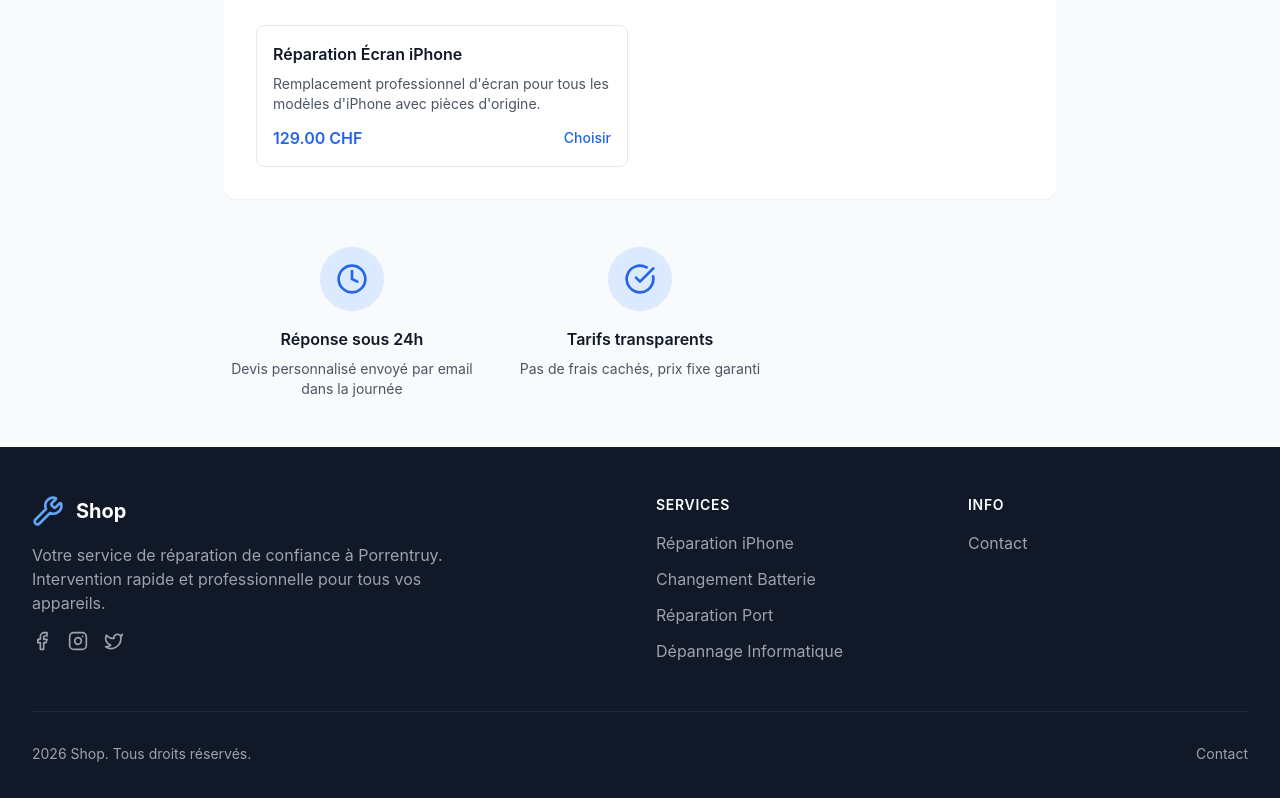
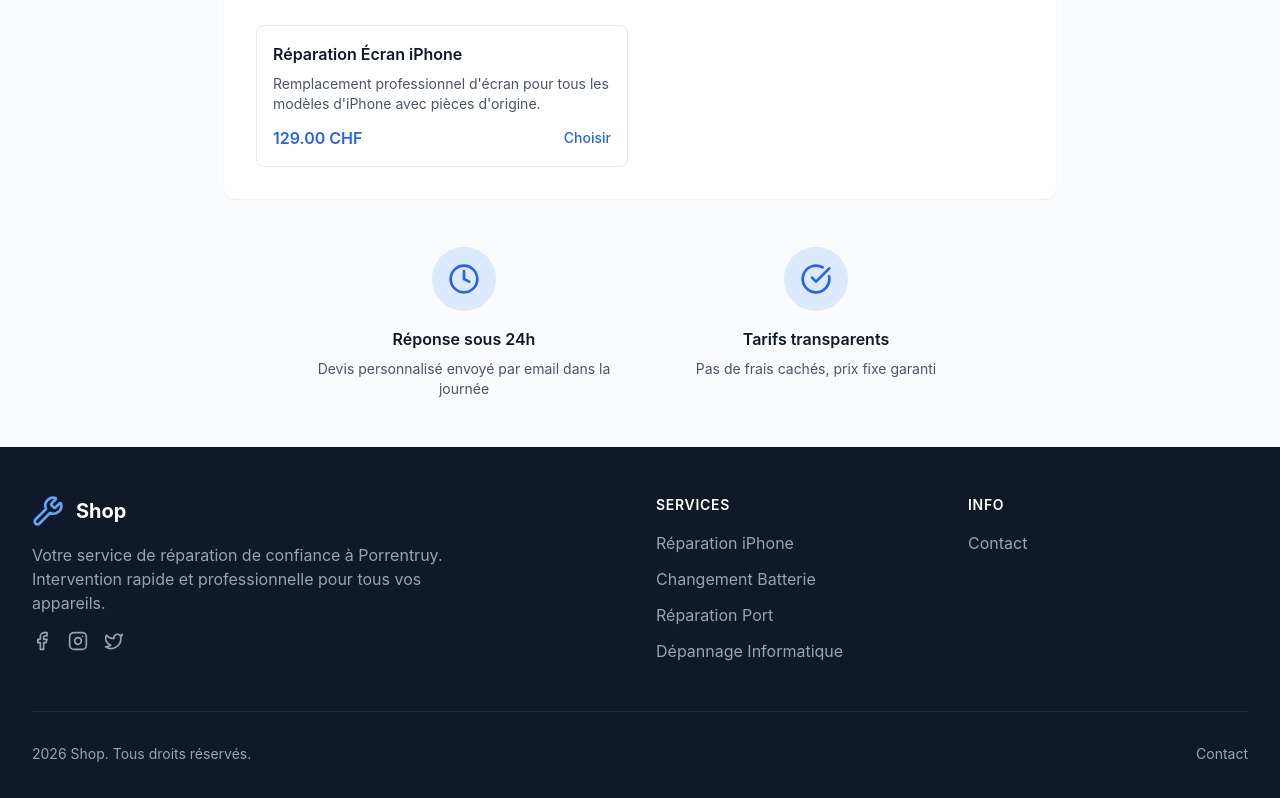
Before and after one commit to Iniddeee/site_vitrine_shop, a Vue app: page /shop in a window 1280 px wide. Shown: the part 979-1777 px from the top of the page. Built offline with nearby package versions, Linux system fonts and the light colour scheme.

Commit message:
Center Why Choose Us section and fix map location to Porrentruy

```diff
--- a/src/pages/Contact.vue
+++ b/src/pages/Contact.vue
@@ -297,7 +297,7 @@ const contactInfo = {
         </h2>
         <div class="rounded-lg overflow-hidden shadow-lg">
           <iframe
-            src="https://www.google.com/maps/embed?pb=!1m18!1m12!1m3!1d2624.9916256937575!2d2.292292615673941!3d48.85837360866279!2m3!1f0!2f0!3f0!3m2!1i1024!2i768!4f13.1!3m3!1m2!1s0x47e66e2964e34e2d%3A0x8ddca9ee380ef7e0!2sEiffel%20Tower!5e0!3m2!1sen!2sfr!4v1234567890"
+            src="https://www.google.com/maps/embed?pb=!1m18!1m12!1m3!1d2696.8429289903537!2d7.099915315652937!3d47.42448797916637!2m3!1f0!2f0!3f0!3m2!1i1024!2i768!4f13.1!3m3!1m2!1s0x478e2c0c4e4e4e4e%3A0x8ddca9ee380ef7e0!2sEsplanade%2015%2C%202900%20Porrentruy!5e0!3m2!1sen!2sfr!4v1234567890"
             width="100%"
             height="400"
             style="border: 0"
--- a/src/pages/Shop.vue
+++ b/src/pages/Shop.vue
@@ -160,7 +160,7 @@ const formatPrice = (price: number | 'Sur devis') => {
       </div>
 
       <!-- Why Choose Us -->
-      <div class="mt-12 grid grid-cols-1 md:grid-cols-3 gap-8">
+      <div class="mt-12 grid grid-cols-1 md:grid-cols-2 gap-8 max-w-2xl mx-auto">
         <div class="text-center">
           <div
             class="bg-primary-100 dark:bg-primary-900 w-16 h-16 rounded-full flex items-center justify-center mx-auto mb-4"
```
